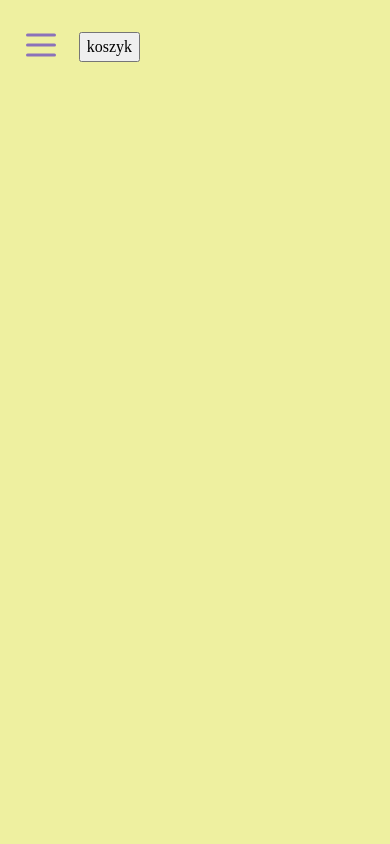
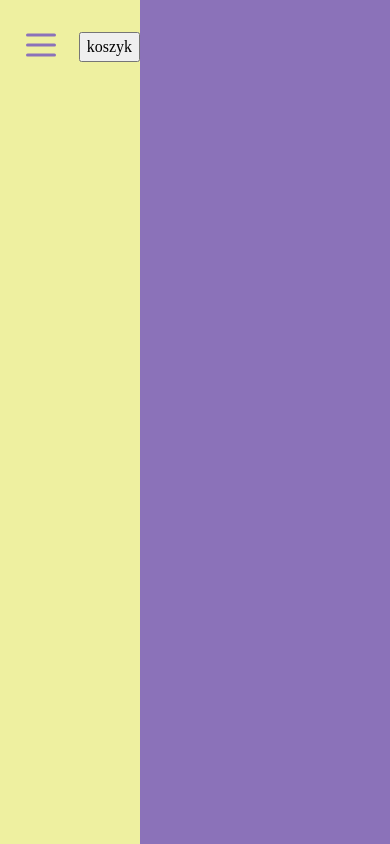
Before and after one commit to AleksandraBozenko/kostkarubika, a website: page src/content/index.html in a window 390 px wide. Both pictures are taken after a click on the button "koszyk". Drawn offline with nearby package versions, Linux system fonts and the light colour scheme; files that its build step writes are made by us from their sources.

Commit message:
add trolley list in js

```diff
--- a/src/content/index.html
+++ b/src/content/index.html
@@ -55,6 +55,7 @@
         <button class="header__up--button">szukaj</button>
         <button class="header__up--trolley ">koszyk</button>
         </div>
+        <div class="articles"></div>
 
 
     </header>
--- a/src/js/main.js
+++ b/src/js/main.js
@@ -22,6 +22,7 @@ console.log(`Hello world!`);
 const hamburger = document.querySelector('.hamburger');
 const navigation = document.querySelector('.nav');
 const trolley = document.querySelector('.header__up--trolley');
+const articlesPreview = document.querySelector('.articles');
 
 const clicker = () =>{
   hamburger.classList.toggle('hamburger--active');
@@ -29,6 +30,7 @@ const clicker = () =>{
 }
 const trolleyClicker = () =>{
   trolley.classList.toggle('header__up--trolley-active');
+  articlesPreview.classList.toggle('articles--active');
 }
 
 hamburger.addEventListener('click', clicker,);
--- a/src/scss/main.scss
+++ b/src/scss/main.scss
@@ -24,7 +24,7 @@ html {
     align-items: center;
     margin-top: 2vh;
     &--img{
-      margin: auto;
+
       height: 60px;
       position: absolute;
       right: 700px;
@@ -43,6 +43,7 @@ html {
       position: absolute;
       right: 5vh;
       height: 30px;
+      cursor: pointer;
     }
   }
   .hamburger{
@@ -112,3 +113,22 @@ html {
   position: absolute;
   right: 250px;
 }
+.articles{
+  width: 250px;
+  height: 100vh;
+  background-color: $violet;
+  position: absolute;
+  top: 0;
+  right: -250px;
+  display: none;
+}
+.articles--active{
+  position: absolute;
+  right: 0;
+  display: block;
+}
+.header__up--trolley-active
+.header{
+  transform: translateX(500px);
+  background-color: black;
+}
```
